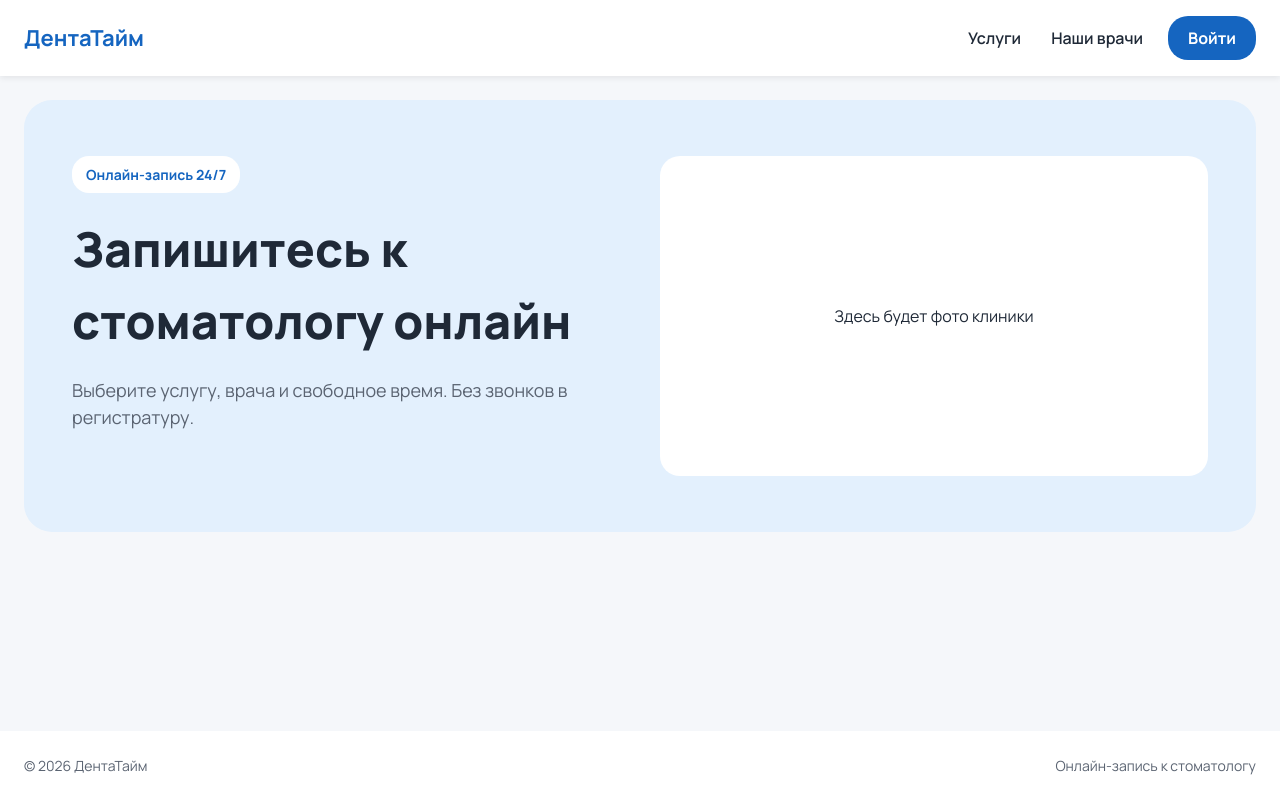
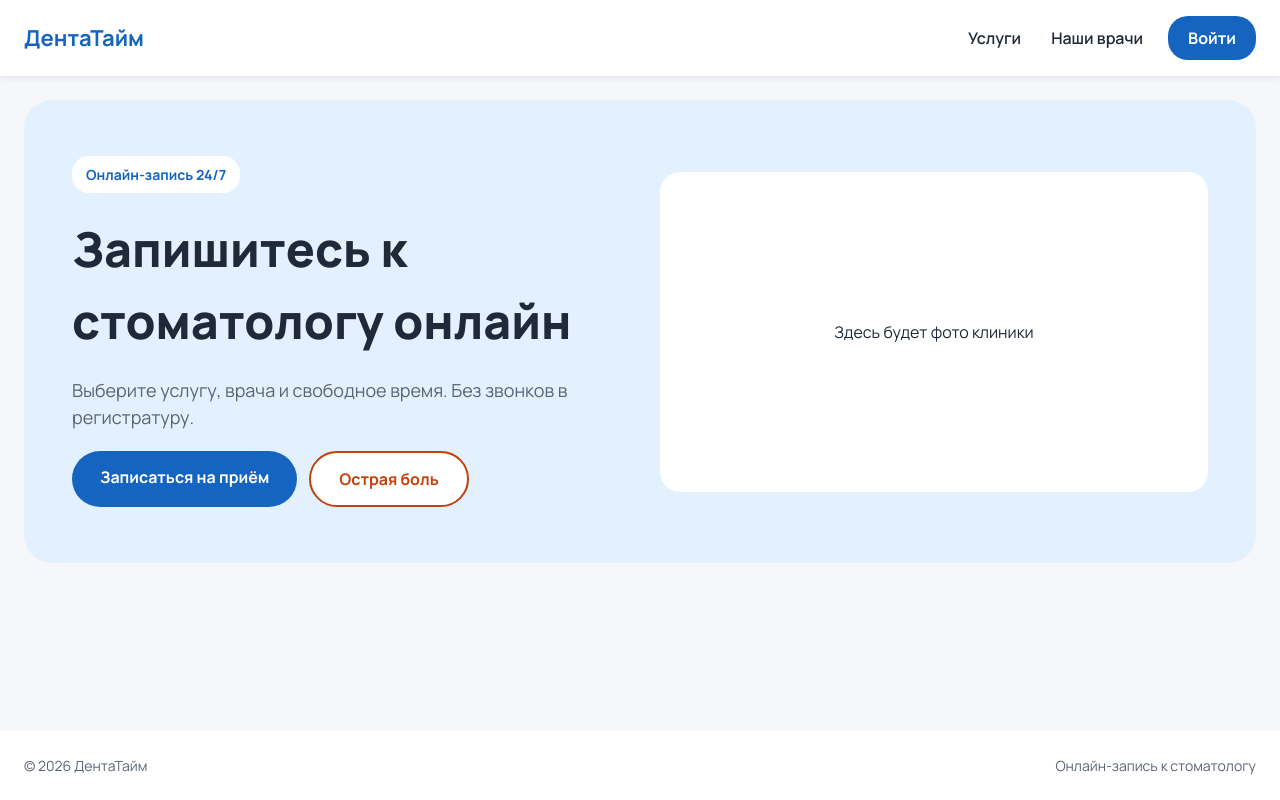
Before and after one commit to AidarDzhumagaziev/DentistryAPP, a React (Vite) app in the folder frontend/: page / in a window 1280 px wide. Built offline with nearby package versions, Linux system fonts and the light colour scheme.

Commit message:
Сделал кнопки записи на главной странице

```diff
--- a/frontend/src/pages/HomePage/HomePage.jsx
+++ b/frontend/src/pages/HomePage/HomePage.jsx
@@ -1,4 +1,5 @@
 import styles from './HomePage.module.css';
+import { Link } from 'react-router-dom';
 
 function HomePage() {
   return (
@@ -7,6 +8,10 @@ function HomePage() {
         <span className={styles.badge}>Онлайн-запись 24/7</span>
         <h1 className={styles.title}>Запишитесь к стоматологу онлайн</h1>
         <p className={styles.subtitle}>Выберите услугу, врача и свободное время. Без звонков в регистратуру.</p>
+        <div className={styles.actions}>
+          <Link to="/booking" className={styles.primary}>Записаться на приём</Link>
+          <Link to="/booking" className={styles.urgent}>Острая боль</Link>
+        </div>
       </div>
       <div className={styles.photo}>
         Здесь будет фото клиники
--- a/frontend/src/pages/HomePage/HomePage.module.css
+++ b/frontend/src/pages/HomePage/HomePage.module.css
@@ -10,7 +10,6 @@
     flex: 1;
     display: flex;
     flex-direction: column;
-    align-self: flex-start;
     gap: 20px;
 }
 .badge{
@@ -40,3 +39,27 @@
     background: var(--color-white);
     border-radius: 20px;
 }
+
+.actions{
+    display: flex;
+    gap: 12px;
+}
+
+.primary{
+    background: var(--color-primary);
+    color: var(--color-white);
+    font-weight: bold;
+    padding: 14px 28px;
+    border-radius: 28px;
+}
+.primary:hover{
+    background: var(--color-primary-dark);
+}
+.urgent{
+    background: var(--color-white);
+    font-weight: bold;
+    padding: 14px 28px;
+    border-radius: 28px;
+    color: var(--color-urgent);
+    border: 2px solid var(--color-urgent)
+}
```
